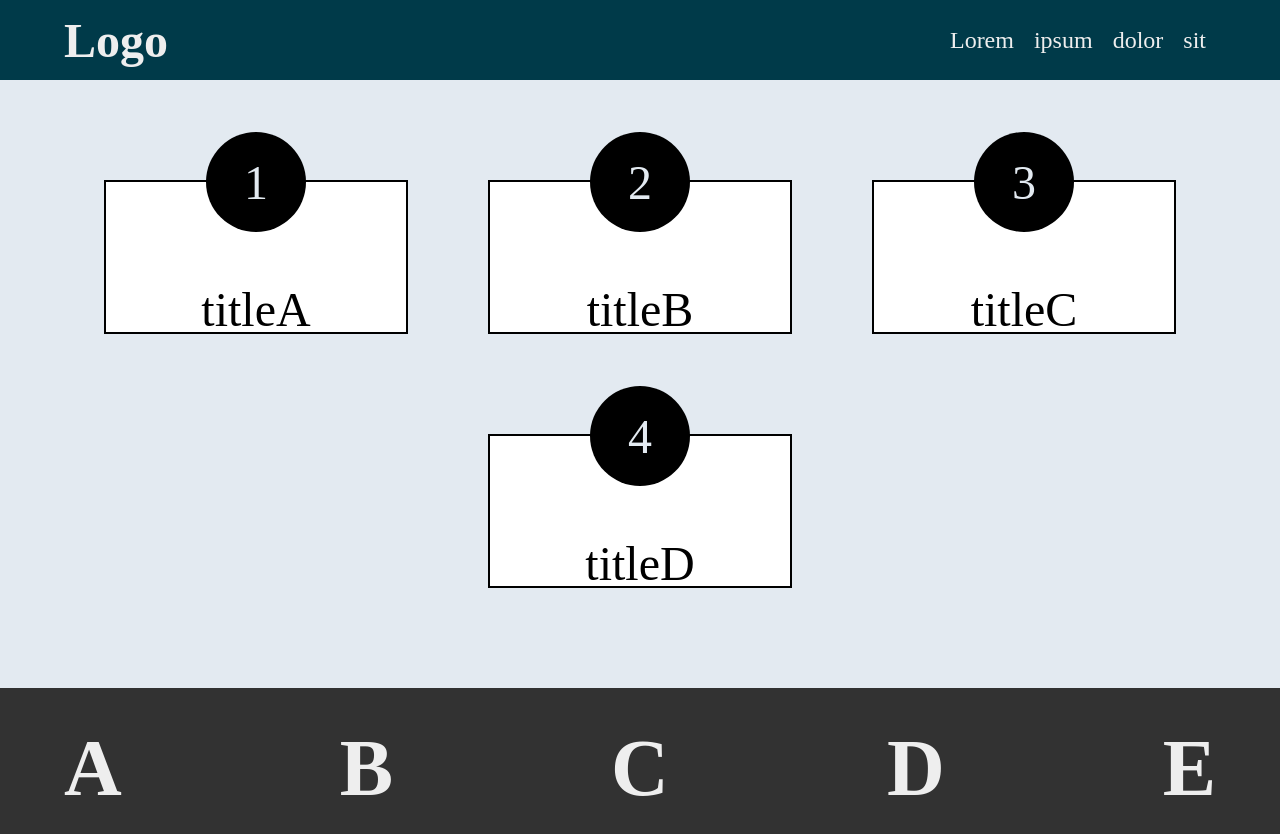
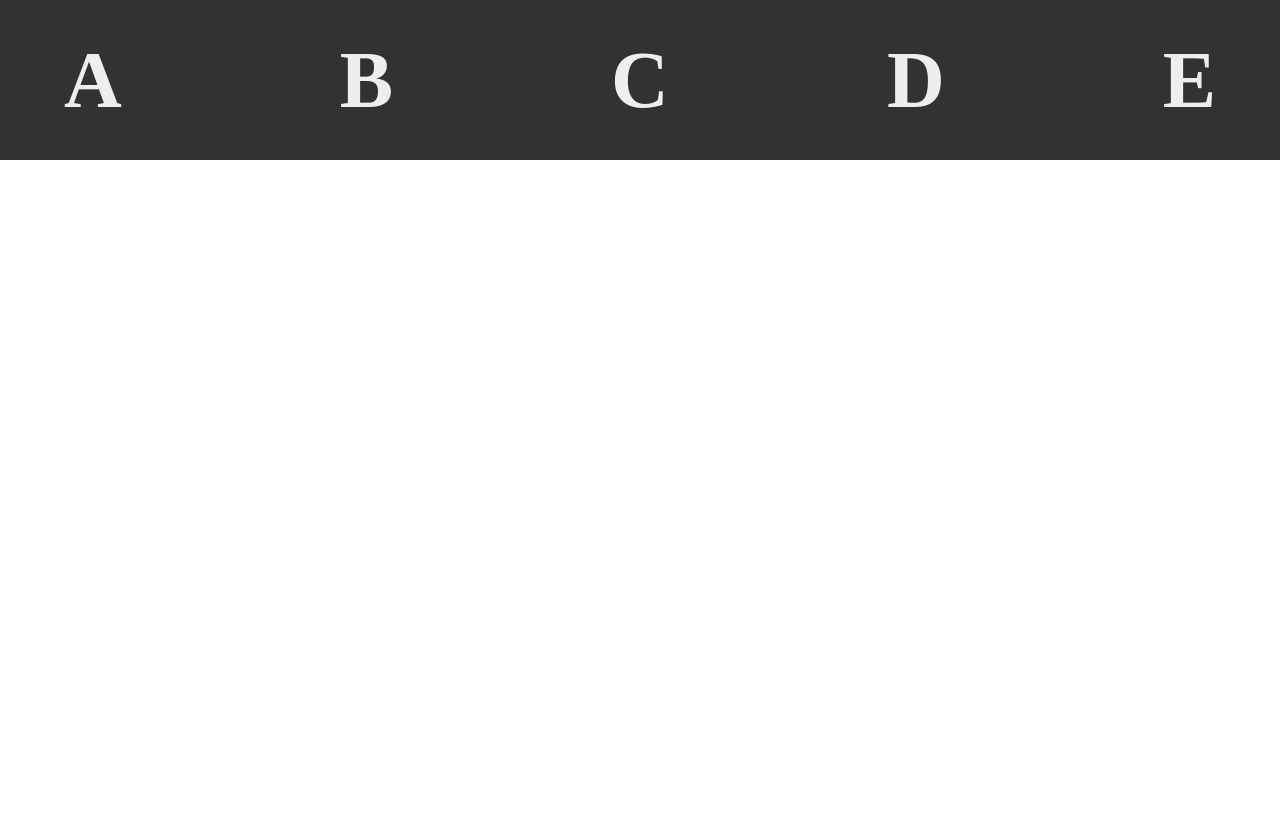
Before and after one commit to DominikPalacz/angular6-sass, an Angular app: page /footer in a window 1280 px wide. Shown: the top 834 px of the page. After the commit the page ends 800 px from the top, so only its background shows below. Built offline with nearby package versions, Linux system fonts and the light colour scheme.

Commit message:
Added routing

```diff
--- a/src/app/app.component.html
+++ b/src/app/app.component.html
@@ -1,4 +1,2 @@
 <!--The content below is only a placeholder and can be replaced.-->
-<app-header></app-header>
-<app-home></app-home>
-<app-footer></app-footer>
+<router-outlet></router-outlet>
--- a/src/app/app.module.ts
+++ b/src/app/app.module.ts
@@ -5,6 +5,7 @@ import { AppComponent } from './app.component';
 import { HeaderComponent } from './header/header.component';
 import { FooterComponent } from './footer/footer.component';
 import { HomeComponent } from './home/home.component';
+import { AppRoutingModule } from './app-routing.module';
 
 @NgModule({
   declarations: [
@@ -14,7 +15,8 @@ import { HomeComponent } from './home/home.component';
     HomeComponent
   ],
   imports: [
-    BrowserModule
+    BrowserModule,
+    AppRoutingModule
   ],
   providers: [],
   bootstrap: [AppComponent]
--- a/src/app/header/header.component.css
+++ b/src/app/header/header.component.css
@@ -26,11 +26,13 @@ header {
         display: flex;
         margin: 0 auto;
         list-style: none; }
-        header .container nav ul li {
+        header .container nav ul li a {
+          color: #eee;
+          text-decoration: none;
           cursor: pointer;
           font-size: 1.5em;
           margin: 0 10px; }
-          header .container nav ul li:hover {
+          header .container nav ul li a:hover {
             color: #00ABC7; }
 
 /*# sourceMappingURL=header.component.css.map */
--- a/src/app/header/header.component.html
+++ b/src/app/header/header.component.html
@@ -7,10 +7,18 @@
 
     <nav>
       <ul>
-        <li>Lorem</li>
-        <li>ipsum</li>
-        <li>dolor</li>
-        <li>sit</li>
+        <li>
+          <a routerLink="/home">Lorem</a>
+        </li>
+        <li>
+          <a routerLink="/header">ipsum</a>
+        </li>
+        <li>
+          <a routerLink="/footer">dolor</a>
+        </li>
+        <li>
+          <a routerLink="/">sit</a>
+        </li>
       </ul>
     </nav>
 
--- a/src/app/header/header.component.scss
+++ b/src/app/header/header.component.scss
@@ -28,6 +28,9 @@ header {
         list-style: none;
 
         li {
+          a {
+            color: $text;
+            text-decoration: none;
             cursor: pointer;
             font-size: 1.5em;
             margin: 0 10px;
@@ -41,3 +44,4 @@ header {
     }
 
   }
+}
--- a/src/app/home/home.component.html
+++ b/src/app/home/home.component.html
@@ -1,3 +1,5 @@
+<app-header></app-header>
+
 <main>
   <div class="container">
 
@@ -39,3 +41,5 @@
 
   </div>
 </main>
+
+<app-footer></app-footer>
```
Also changed, not shown: src/app/app-routing.module.ts (added, +19 -0 lines), 2 other files (tests, documents, lock files or other folders). Lines whose indentation alone changed are shown as unchanged.
